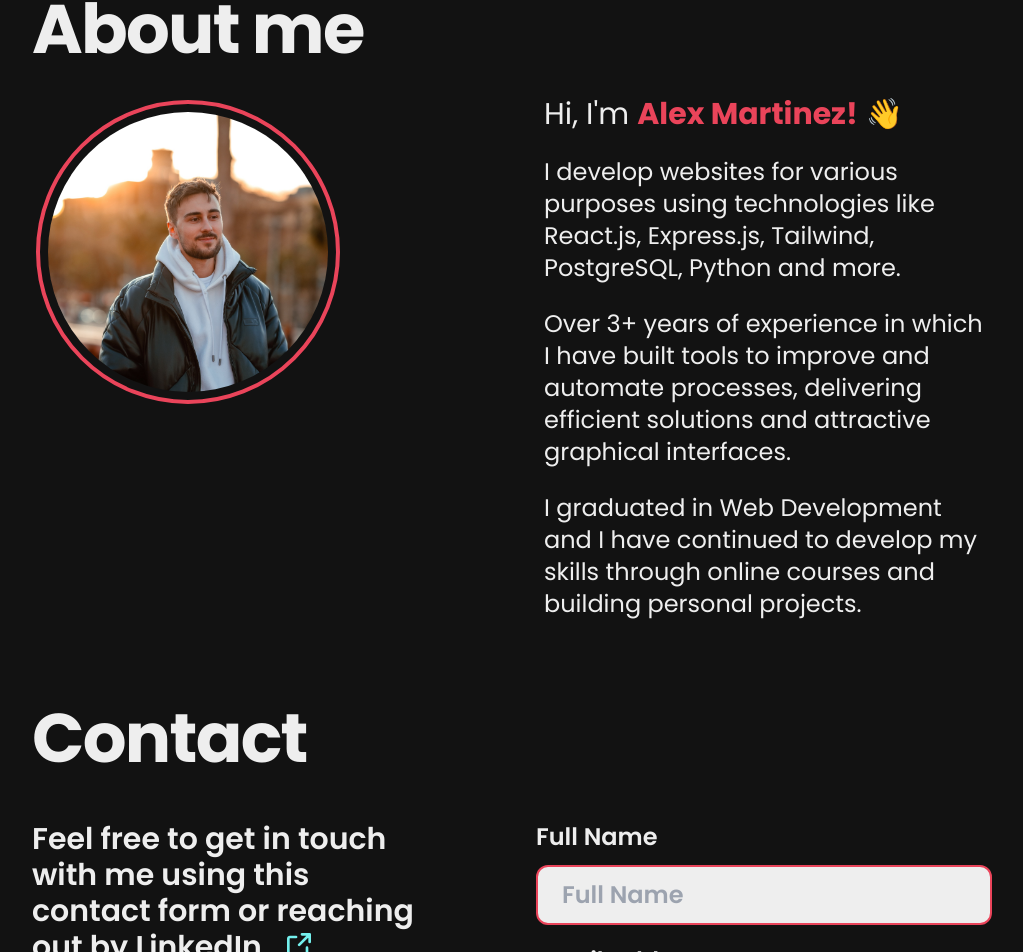
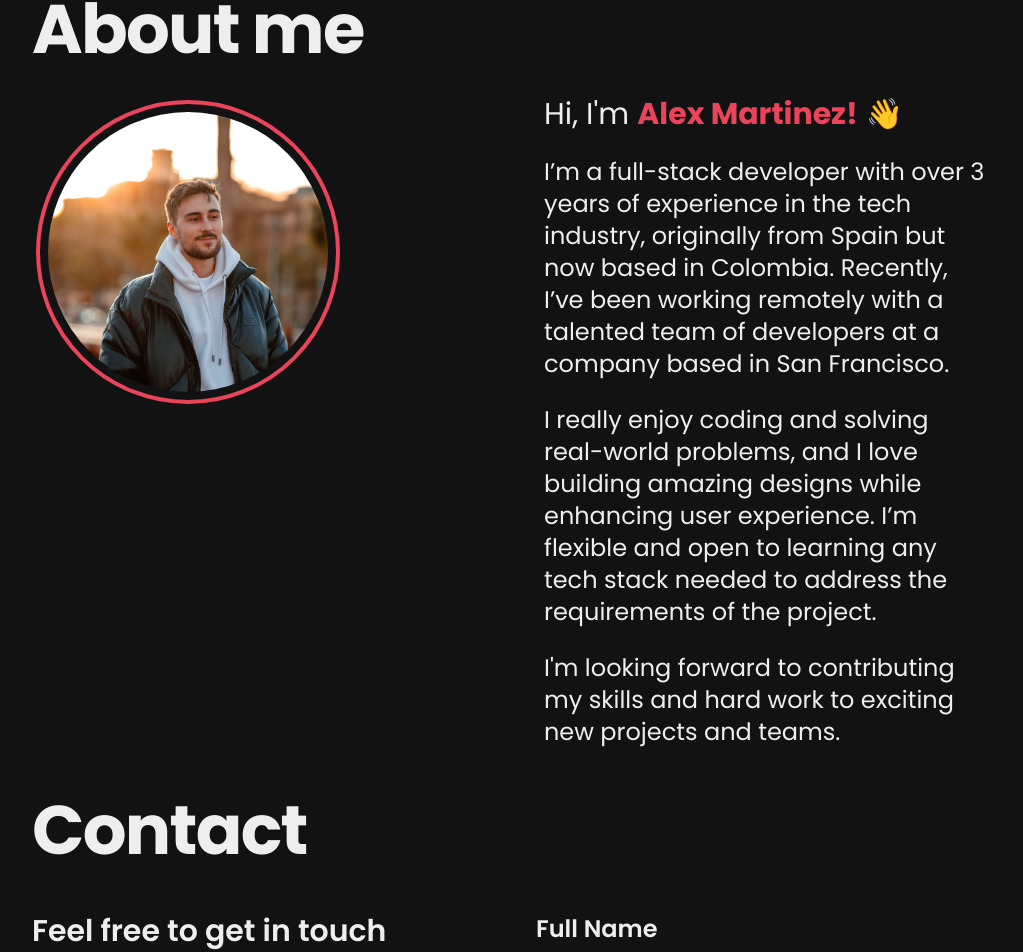
Before and after one commit to aalexmrt/react-portfolio-v1, a React (Vite) app: page / in a window 1280 px wide. Shown: the part 853-1805 px from the top of the page, without its empty margins (128-1151 px from the left). Built offline with nearby package versions, Linux system fonts and the light colour scheme.

Commit message:
update about me

```diff
--- a/src/components/AboutMe/index.jsx
+++ b/src/components/AboutMe/index.jsx
@@ -12,21 +12,29 @@ const AboutMe = () => {
           Hi, I{"'"}m <strong>Alex Martinez!</strong> 👋
         </h3>
         <p className="text-xl md:text-2xl">
-          I develop websites for various purposes using technologies like
-          React.js, Express.js, Tailwind, PostgreSQL, Python and more.
+          I’m a full-stack developer with over 3 years of experience in the tech
+          industry, originally from Spain but now based in Colombia. Recently,
+          I’ve been working remotely with a talented team of developers at a
+          company based in San Francisco.
         </p>
         <p className="text-xl md:text-2xl">
-          Over 3+ years of experience in which I have built tools to improve and
-          automate processes, delivering efficient solutions and attractive
-          graphical interfaces.
+          I really enjoy coding and solving real-world problems, and I love
+          building amazing designs while enhancing user experience. I’m flexible
+          and open to learning any tech stack needed to address the requirements
+          of the project.
         </p>
         <p className="text-xl md:text-2xl">
-          I graduated in Web Development and I have continued to develop my
-          skills through online courses and building personal projects.
+          I{"'"}m looking forward to contributing my skills and hard work to
+          exciting new projects and teams.
         </p>
       </div>
     </section>
   )
 }
 
+// I’m a full-stack developer with over 3 years of experience, originally from Spain but now based in Colombia. For quite a while now, I’ve been working remotely with a talented team of developers at a company based in San Francisco.
+
+// I really enjoy coding and solving real-world problems, and I love building amazing designs while enhancing user experience. I’m flexible and open to learning any tech stack needed to address project requirements.
+
+// I'm looking forward to contributing my skills and hard work to exciting new projects and teams.
 export default AboutMe
```
